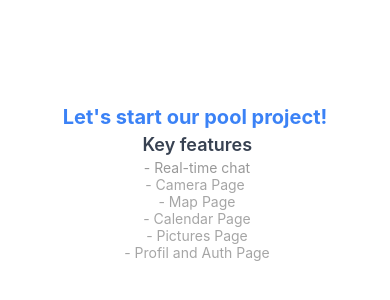
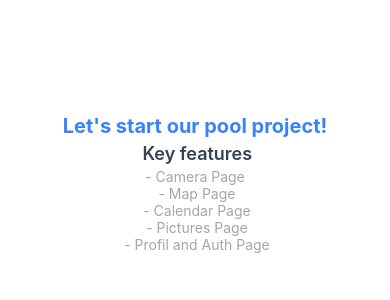
Before and after one commit to Gloireski/poolProject, a React Native app: screen / in a window 390 px wide. Shown: the part 240-540 px from the top of the page. Built offline with nearby package versions, Linux system fonts and the light colour scheme.

Commit message:
Update App.tsx

```diff
--- a/App.tsx
+++ b/App.tsx
@@ -8,7 +8,6 @@ export default function App() {
         Let's start our pool project!
       </Text>
       <Text className="text-lg font-semibold text-gray-700"> Key features</Text>
-      <Text style={{ color: "gray", fontSize: 14, opacity: 0.8 }}> - Real-time chat</Text>
       <Text style={{ color: "gray", fontSize: 14, opacity: 0.7 }}> - Camera Page </Text>
       <Text style={{ color: "gray", fontSize: 14, opacity: 0.7 }}> - Map Page</Text>
       <Text style={{ color: "gray", fontSize: 14, opacity: 0.7 }}> - Calendar Page</Text>
```
